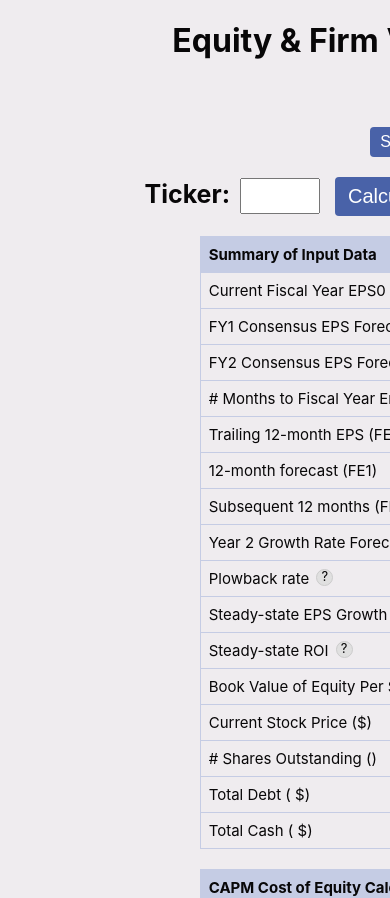
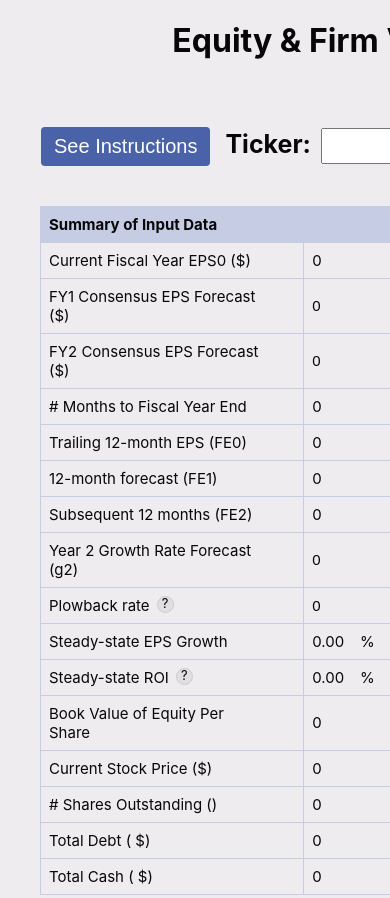
Before and after one commit to etbala/ValuationCalculator, a React (Create React App) app: page / in a window 390 px wide. Shown: the top 898 px of the page. Built offline with nearby package versions, Linux system fonts and the light colour scheme.

Commit message:
Mobile Layout, 5 Ticker Support

```diff
--- a/package.json
+++ b/package.json
@@ -12,6 +12,7 @@
     "axios": "^1.4.0",
     "puppeteer": "^21.3.8",
     "react": "^18.2.0",
+    "react-device-detect": "^2.2.3",
     "react-dom": "^18.2.0",
     "react-scripts": "5.0.1",
     "web-vitals": "^2.1.4"
--- a/src/App.css
+++ b/src/App.css
@@ -3,12 +3,6 @@
     --background: #EFECEF;
     --primary: #4962A8;
     --secondary: #C5CCE4;
-
-    --primary-color: #3498db; /* Main color */
-    --secondary-color: #2ecc71; /* Secondary color */
-    --background-color: #f5f5f5; /* Background color */
-    --text-color: #333; /* Text color */
-    --accent-color: #e74c3c; /* Accent color */
 }
 
 @keyframes fadeIn {
--- a/src/App.js
+++ b/src/App.js
@@ -1,20 +1,10 @@
 import './App.css';
 import React, { useState } from 'react';
 import Table from './components/Table';
+import {isMobile} from 'react-device-detect';
 
 function App() {
   const [error, setError] = useState("");
-
-  /*function isMobileDevice() {
-    return /Mobile|Android|iPhone|iPad|iPod|BlackBerry|IEMobile|Opera Mini/i.test(navigator.userAgent);
-  }*/
-
-  /*if (isMobileDevice()) {
-    document.documentElement.classList.add('mobile-device');
-    setError("Mobile Device Detected.");
-  } else {
-    document.documentElement.classList.add('desktop-device');
-  }*/
 
   return (
       <div className="App">
@@ -27,7 +17,7 @@ function App() {
           </div>
         </header>
         <main className="main-container">
-          <Table setError={setError} />
+          <Table isMobile={isMobile} setError={setError} />
         </main>
       </div>
   );
--- a/src/components/Table.css
+++ b/src/components/Table.css
@@ -88,9 +88,17 @@ label {
     padding: 3px;
 }
 
+.inputCell:hover {
+    background-color: #E2E2E2;
+}
+
 .input-cell-percentage {
     padding: 3px;
     padding-right: 8px;
+}
+
+.input-cell-percentage:hover {
+    background-color: #E2E2E2;
 }
 
 .percentage-cell-content {
--- a/src/components/Table.js
+++ b/src/components/Table.js
@@ -3,10 +3,7 @@ import './Table.css';
 import axios from 'axios';
 import Decimal from 'decimal.js';
 
-import { FontAwesomeIcon } from '@fortawesome/react-fontawesome';
-import { faEdit, faCalculator } from '@fortawesome/free-solid-svg-icons';
-
-const Table = ({ setError }) => {
+const Table = ({ setError, isMobile }) => {
     const [showInstructions, setShowInstructions] = useState(false);
     const toggleInstructions = () => {
         setShowInstructions(!showInstructions);
@@ -648,8 +645,6 @@ const Table = ({ setError }) => {
         return originalValue;
     };
 
-    let isMobile = true
-
     if(isMobile) {
         return (
             <div>
@@ -670,7 +665,7 @@ const Table = ({ setError }) => {
                 <div className="mobile-ticker-section">
                     <div>
                         <label className="ticker-label">Ticker:</label>
-                        <input type="text" value={ticker_input} onChange={(e) => handleTickerChange(e, setTicker)} size="4" maxLength="4" onKeyDown={handleKeyDown} />
+                        <input type="text" value={ticker_input} onChange={(e) => handleTickerChange(e, setTicker)} size="5" maxLength="5" onKeyDown={handleKeyDown} />
                         <button onClick={run}>Calculate</button>
                         <button onClick={restore}>Restore</button>
                         <label className="status-indicator">{status}</label>
@@ -691,7 +686,6 @@ const Table = ({ setError }) => {
                             <td className="inputCell">
                                 <input type="number" value={FY1_input} step="0.01" min="0.01" onChange={(e) => handleInputChange(e, setFY1)} />
                             </td>
-                            <button className="edit">Edit</button>
                         </tr>
                         <tr>
                             <td>FY2 Consensus EPS Forecast ($)</td>
@@ -887,15 +881,14 @@ const Table = ({ setError }) => {
                 </div>
             </div>
         );
-    }
-
+    } else {
         return (
             <div>
                 <div className="ticker-section">
                     <div>
                         <button onClick={toggleInstructions}>See Instructions</button>
                         <label className="ticker-label">Ticker:</label>
-                    <input type="text" value={ticker_input} onChange={(e) => handleTickerChange(e, setTicker)} size="4" maxLength="4" onKeyDown={handleKeyDown} />
+                        <input type="text" value={ticker_input} onChange={(e) => handleTickerChange(e, setTicker)} size="5" maxLength="5" onKeyDown={handleKeyDown} />
                         <button onClick={run}>Calculate</button>
                         <button onClick={restore}>Restore</button>
                         <label className="status-indicator">{status}</label>
@@ -1125,6 +1118,7 @@ const Table = ({ setError }) => {
                 </div>
             </div>
         );
+    }
 };
 
 export default Table;
```
Also changed, not shown: 1 other file (tests, documents, lock files or other folders). Lines whose indentation alone changed are shown as unchanged.
